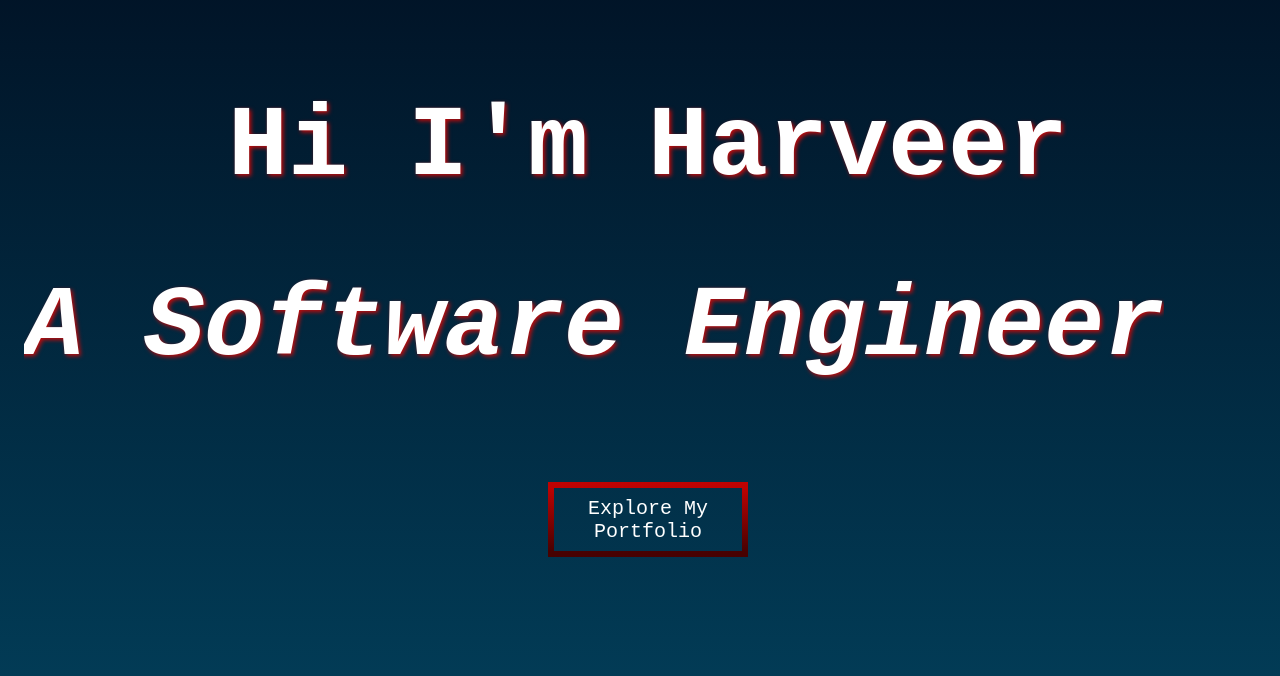
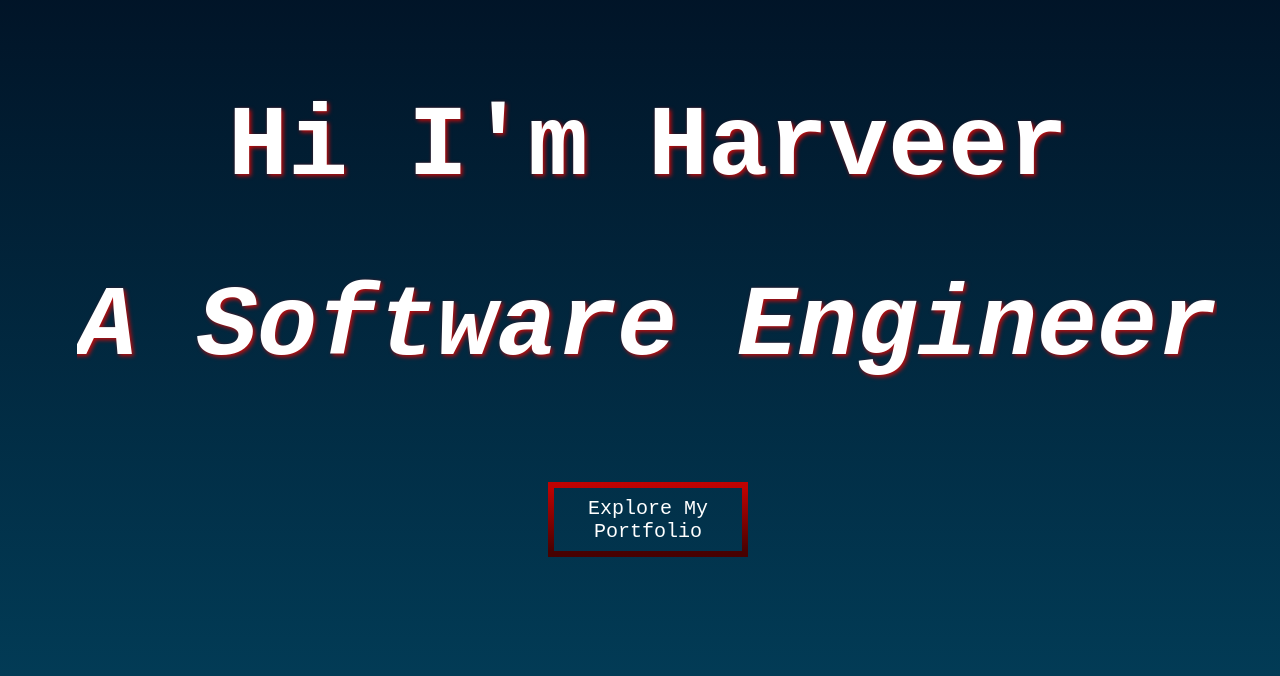
Before and after one commit to Harveer91/My-Portfolio, a React (Vite) app: page / in a window 1280 px wide. Shown: the top 676 px of the page. Built offline with nearby package versions, Linux system fonts and the light colour scheme.

Commit message:
Centered the second line on the header

```diff
--- a/src/App.css
+++ b/src/App.css
@@ -8,6 +8,11 @@
   font-size: 50px;
 }
 
+.typing-wrapper {
+  display: flex;
+  justify-content: center;
+  width: 100%;
+}
 .typing-container {
   overflow: hidden;
   white-space: nowrap;
--- a/src/Components/Header.jsx
+++ b/src/Components/Header.jsx
@@ -3,8 +3,10 @@
         <header>
             <div className="header">
                 <h1 className="Introduction" id="Name">Hi I'm Harveer</h1>
-                <div className="typing-container">
-                    <h1 className="Introduction" id="Occupation">A Software Engineer</h1>
+                <div className="typing-wrapper">
+                    <div className="typing-container">
+                        <h1 className="Introduction" id="Occupation">A Software Engineer</h1>
+                    </div>
                 </div>
             </div>
         </header>
```
